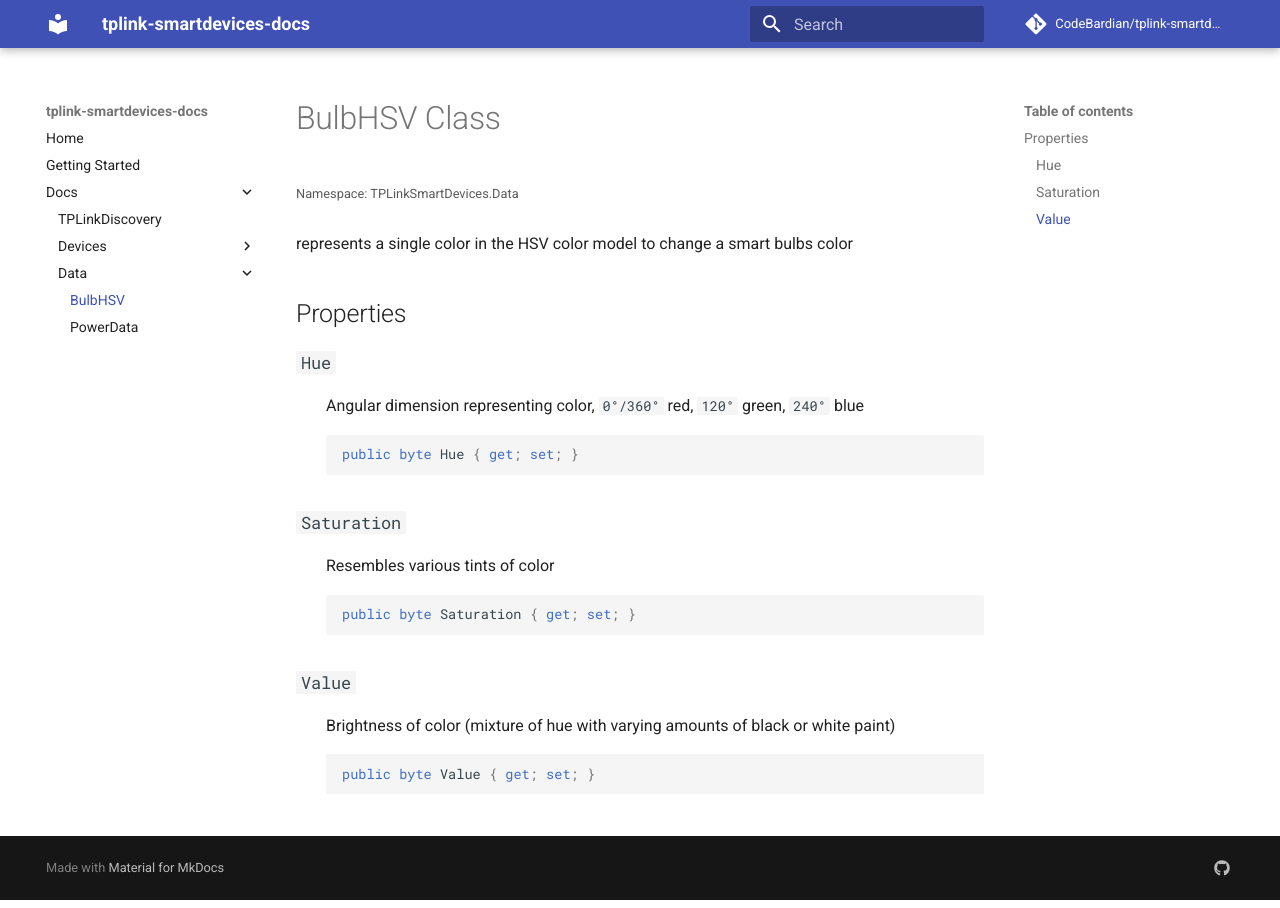
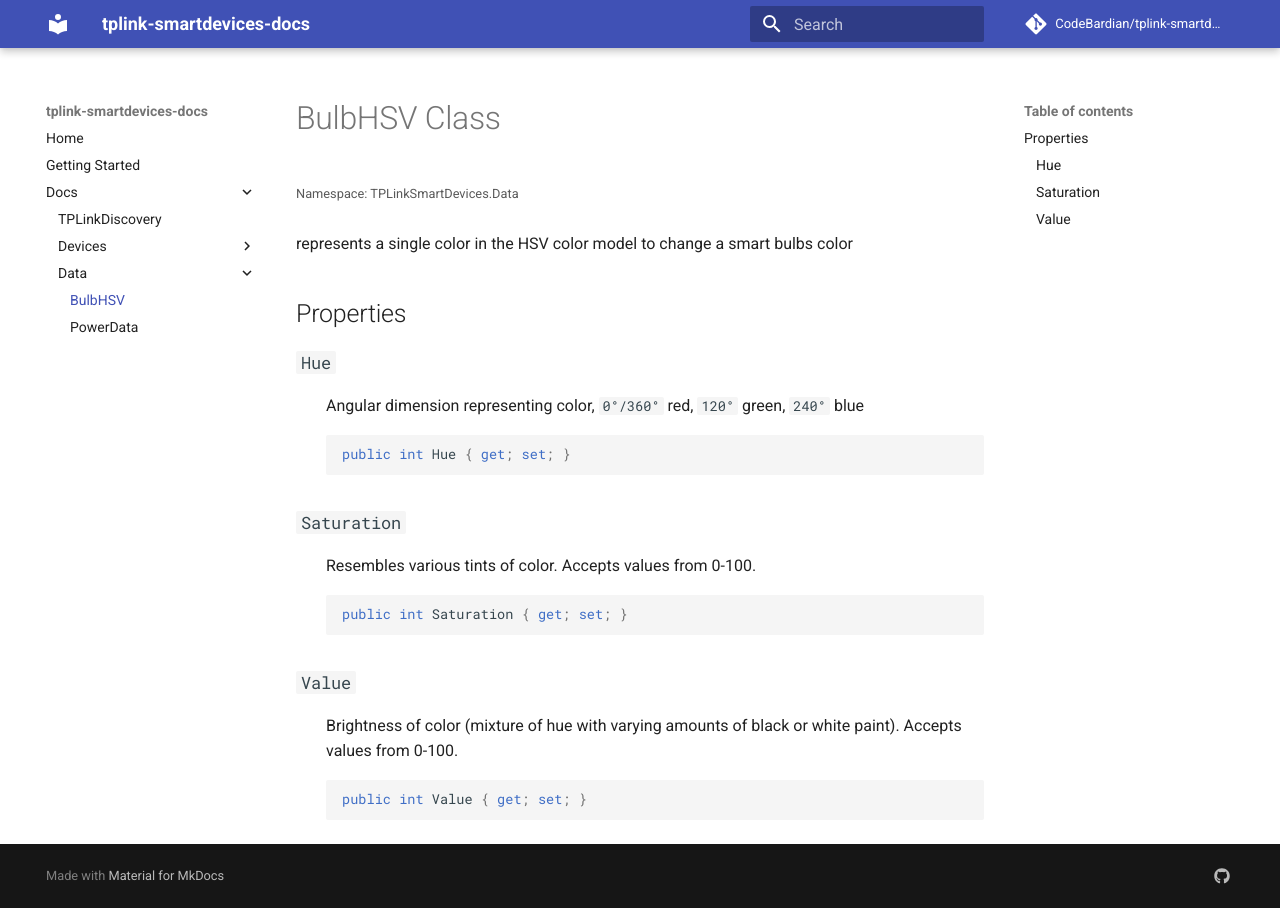
Before and after one commit to CodeBardian/tplink-smartdevices-netstandard, an MkDocs documentation site: the page built from docs/docs/docs/data/hsv.md, in a window 1280 px wide. Built offline with MkDocs 1.6.1 and Material for MkDocs 9.7.7, drawn with Linux system fonts in a browser that asks for light colours; comment, search, counter and statistics services are not loaded.

Commit message:
update docs

````diff
--- a/docs/docs/docs/data/hsv.md
+++ b/docs/docs/docs/data/hsv.md
@@ -7,17 +7,17 @@ represents a single color in the HSV color model to change a smart bulbs color
 ### `Hue`
 : Angular dimension representing color, `0°/360°` red, `120°` green, `240°` blue
 ``` csharp
-public byte Hue { get; set; }
+public int Hue { get; set; }
 ```
 
 ### `Saturation`
-: Resembles various tints of color
+: Resembles various tints of color. Accepts values from 0-100.
 ``` csharp
-public byte Saturation { get; set; }
+public int Saturation { get; set; }
 ```
 
 ### `Value`
-: Brightness of color (mixture of hue with varying amounts of black or white paint)
+: Brightness of color (mixture of hue with varying amounts of black or white paint). Accepts values from 0-100.
 ``` csharp
-public byte Value { get; set; }
+public int Value { get; set; }
 ```
````
Also changed, not shown: docs/docs/docs/data/power.md (+1 -1 lines).
